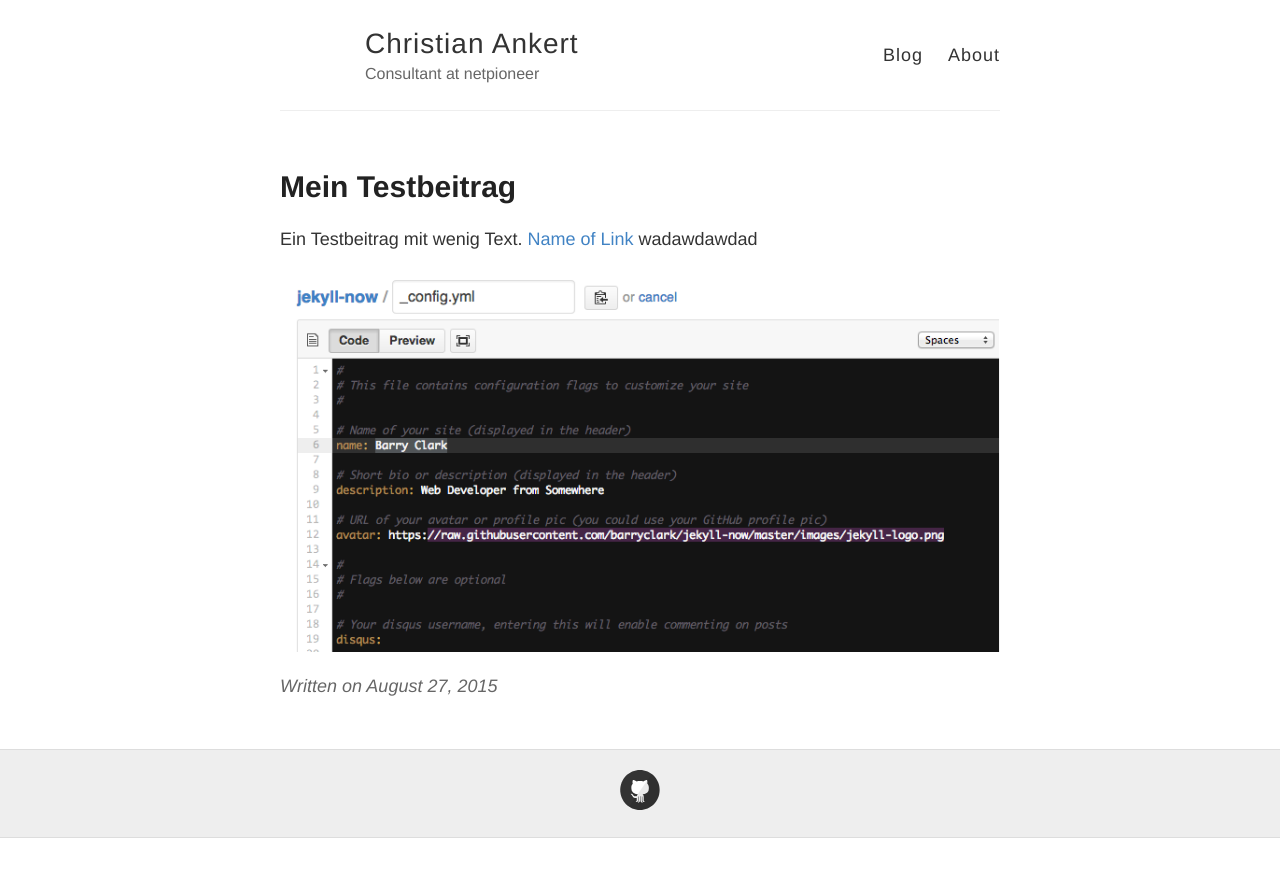
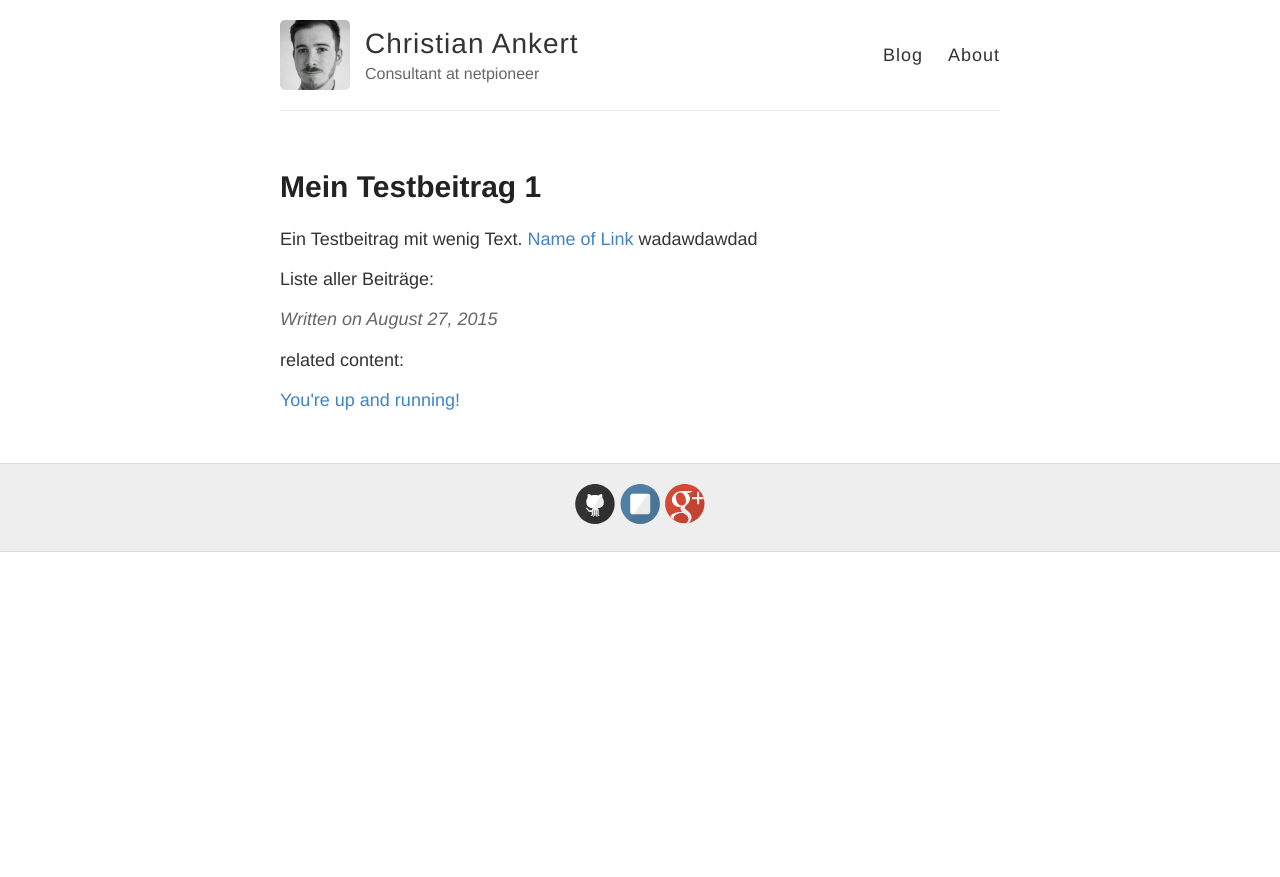
Before and after one commit to cankert/cankert.github.io, a Jekyll site: the page built from _posts/2015-8-27-Test-Beitrag.md, in a window 1280 px wide. Shown: the top 877 px of the page. Built offline with Jekyll 4.4.1, drawn with Linux system fonts in a browser that asks for light colours; Markdown is read by kramdown in place of the engine named in the settings.

Commit message:
no message

```diff
--- a/_config.yml
+++ b/_config.yml
@@ -9,7 +9,7 @@ name: Christian Ankert
 description: Consultant at netpioneer
 
 # URL of your avatar or profile pic (you could use your GitHub profile pic)
-avatar:
+avatar: /images/avatar.jpeg
 #
 # Flags below are optional
 #
@@ -21,14 +21,14 @@ footer-links:
   facebook:
   flickr:
   github: cankert
-  instagram:
+  instagram: ancert
   linkedin:
   pinterest:
   rss: # just type anything here for a working RSS icon, make sure you set the "url" above!
   twitter:
   stackoverflow: # your stackoverflow profile, e.g. "users/50476/bart-kiers"
   youtube: # channel/<your_long_string> or user/<user-name>
-  googleplus: # anything in your profile username that comes after plus.google.com/
+  googleplus: +ChristianAnkert # anything in your profile username that comes after plus.google.com/
 
 
 # Enter your Disqus shortname (not your username) to enable commenting on posts
--- a/_layouts/post.html
+++ b/_layouts/post.html
@@ -15,3 +15,10 @@ layout: default
 
   {% include disqus.html %}
 </article>
+
+<div class="related">
+    <p >related content:</p>
+    {% for post in site.related_posts %}
+    <a href="{{post.url}}">{{post.title}}</a>
+    {% endfor %}
+</div>
--- a/_posts/2015-8-27-Test-Beitrag.md
+++ b/_posts/2015-8-27-Test-Beitrag.md
@@ -1,12 +1,8 @@
 ---
 layout: post
-title: Mein Testbeitrag
+title: Mein Testbeitrag 1
 ---
 
 Ein Testbeitrag mit wenig Text. [Name of Link]({% post_url 2014-3-3-Hello-World %}) wadawdawdad
 
-{% for image in site.images %}
-HELLO
-{% endfor %}
-
-![Mein Bild]({{ site.baseurl }}/images/config.png)
+Liste aller Beiträge:
```
Also changed, not shown: _layouts/page.html (line endings or trailing spaces), 6 other files.
